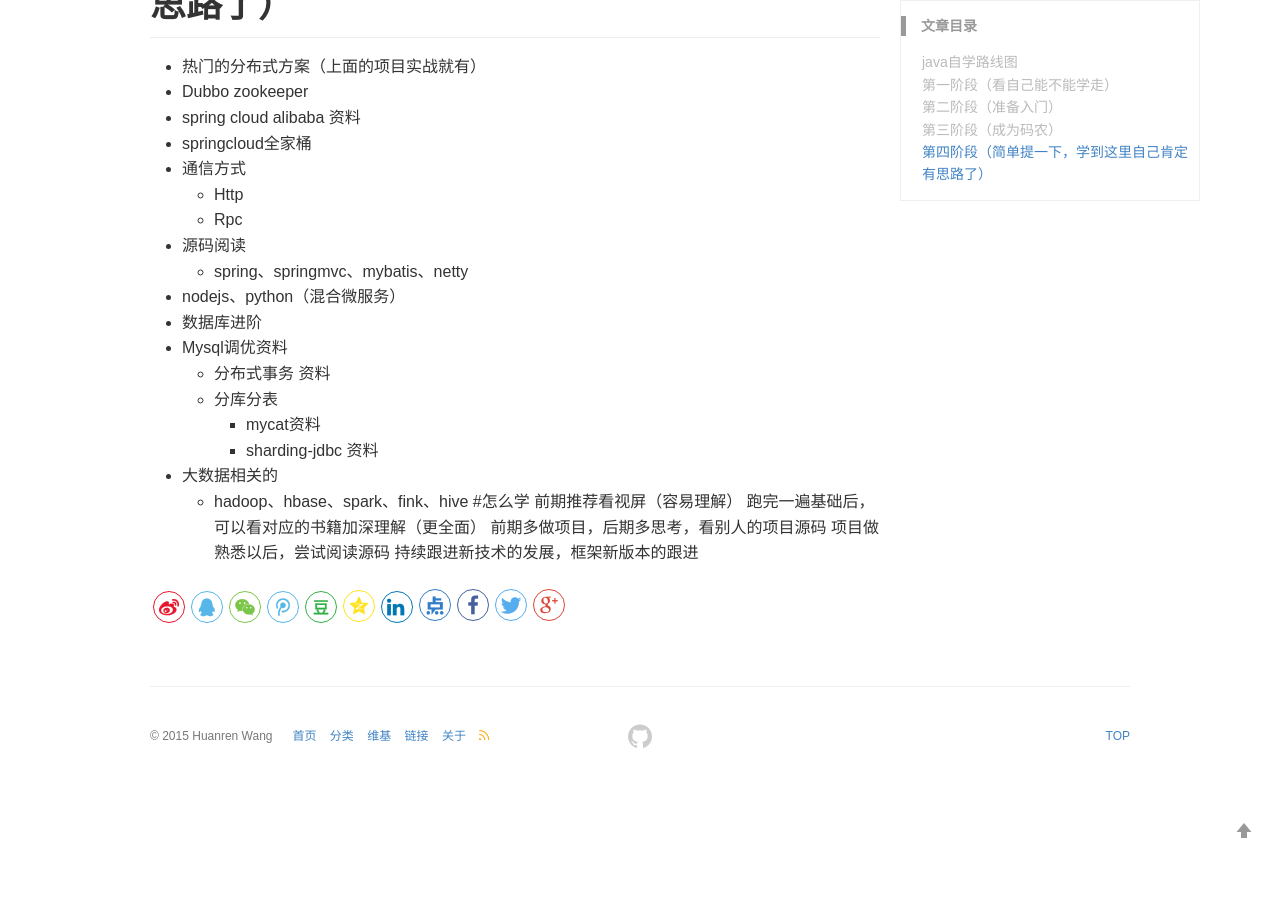
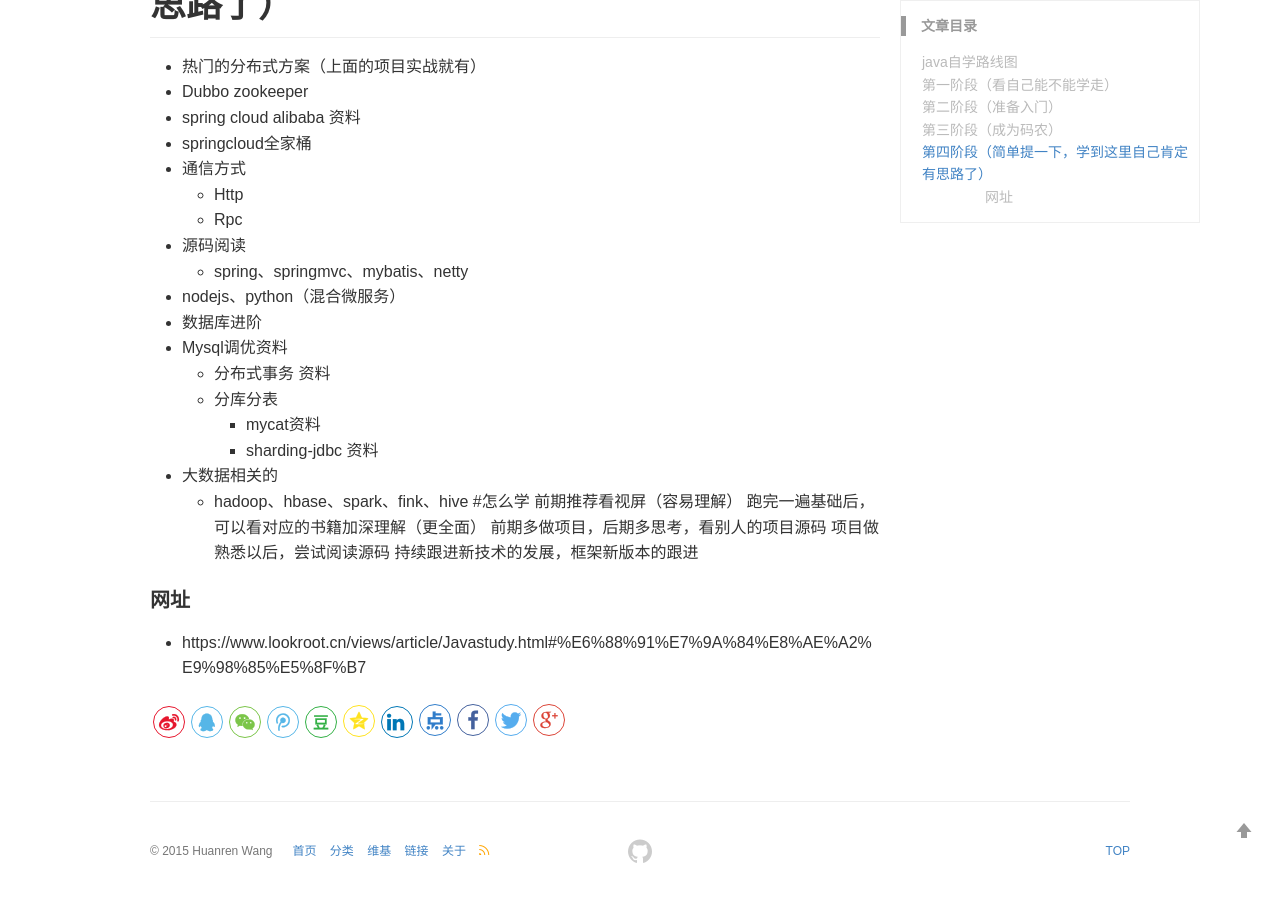
Before and after one commit to huanrenwang/wanghr.github.io, a Jekyll site: the page built from _posts/2020-10-04-java自学路线.md, in a window 1280 px wide and 900 px high, scrolled down 3994 px. Built offline with Jekyll 4.4.1, drawn with Linux system fonts in a browser that asks for light colours; our own code applies the rules of GitHub Pages for plain Markdown files; comment, search, counter and statistics services are not loaded; before the commit the page ends 4779 px from its top, so only the background shows below that.

Commit message:
有修改

```diff
--- a/_posts/2020-10-04-java自学路线.md
+++ b/_posts/2020-10-04-java自学路线.md
@@ -165,3 +165,6 @@
 前期多做项目，后期多思考，看别人的项目源码
 项目做熟悉以后，尝试阅读源码
 持续跟进新技术的发展，框架新版本的跟进
+
+#### 网址
+  - https://www.lookroot.cn/views/article/Javastudy.html#%E6%88%91%E7%9A%84%E8%AE%A2%E9%98%85%E5%8F%B7
```
